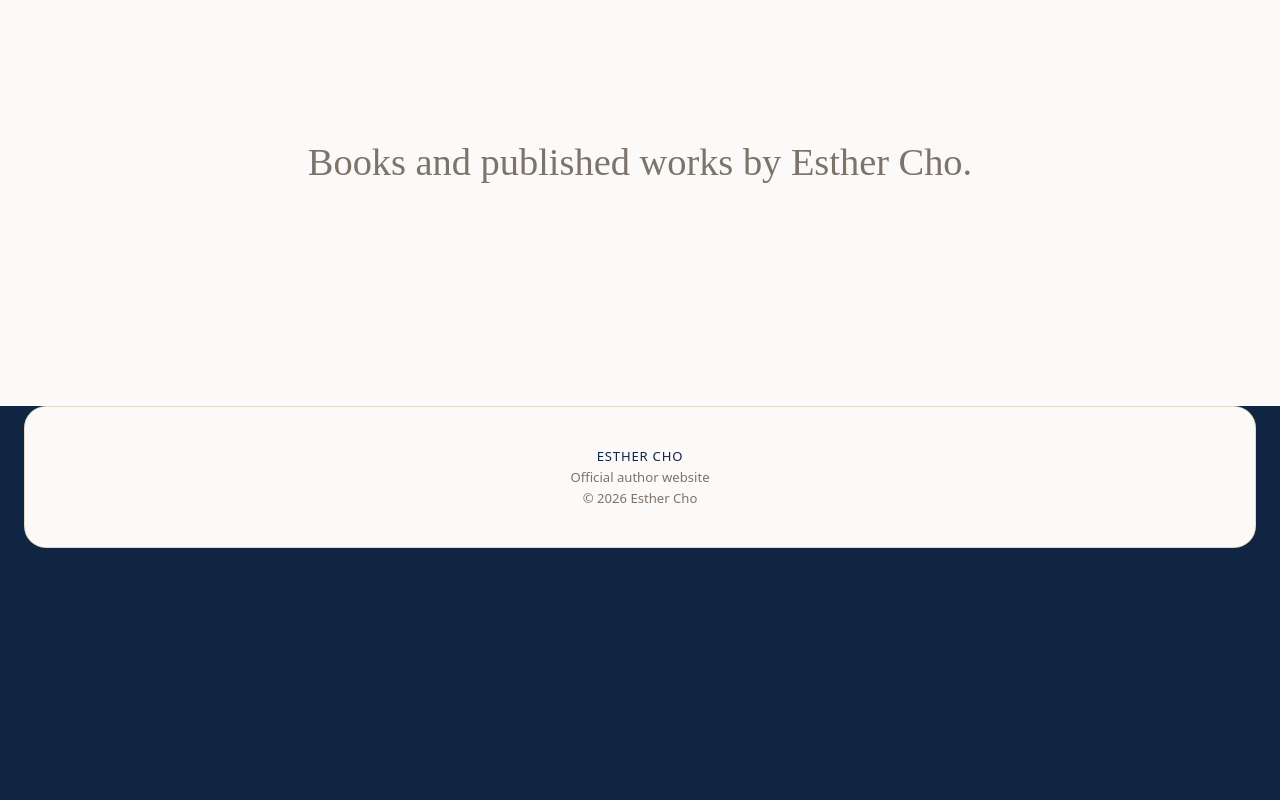
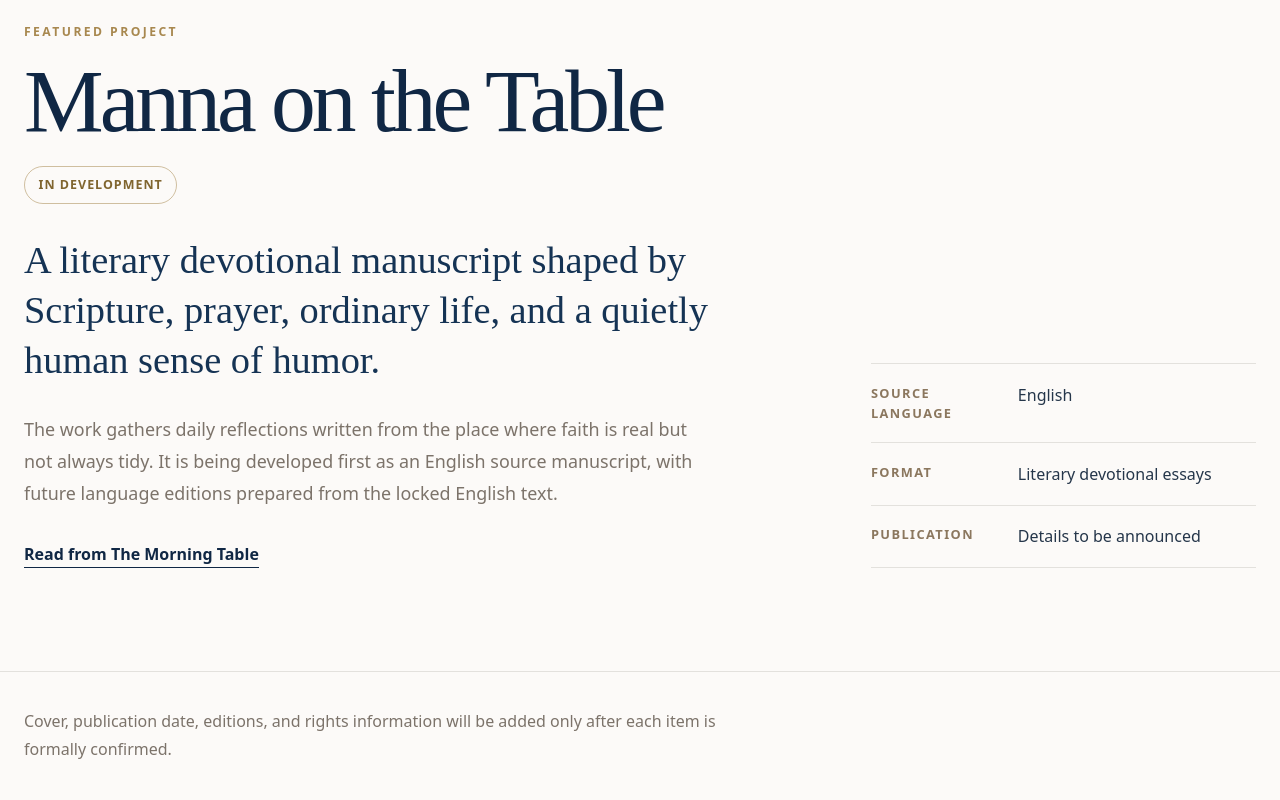
Before and after one commit to k-mama/esthercho, a Next.js app: page /books in a window 1280 px wide. Shown: the part 880-1680 px from the top of the page. Before the commit the page ends 1452 px from the top, so only its background shows below. Built offline with nearby package versions, Linux system fonts and the light colour scheme.

Commit message:
feat: centralize author facts and complete books pages

```diff
--- /dev/null
+++ b/src/app/books/books.module.css
@@ -0,0 +1,141 @@
+.booksPage {
+  background: var(--paper);
+  color: var(--ink);
+}
+
+.projectSection {
+  padding: clamp(4.5rem, 8vw, 8rem) 0;
+}
+
+.projectGrid {
+  display: grid;
+  gap: 2.5rem;
+}
+
+.projectCopy {
+  max-width: 760px;
+}
+
+.eyebrow {
+  margin: 0 0 1.1rem;
+  color: #a8884f;
+  font-family: var(--font-interface);
+  font-size: 0.76rem;
+  font-weight: 700;
+  letter-spacing: 0.2em;
+  text-transform: uppercase;
+}
+
+.title {
+  margin: 0;
+  color: #102744;
+  font-family: var(--font-editorial);
+  font-size: clamp(3rem, 7vw, 6.5rem);
+  font-weight: 400;
+  line-height: 0.94;
+  letter-spacing: -0.045em;
+}
+
+.status {
+  display: inline-flex;
+  margin-top: 1.4rem;
+  border: 1px solid rgba(168, 136, 79, 0.52);
+  border-radius: 999px;
+  padding: 0.5rem 0.85rem;
+  color: #80652f;
+  font-size: 0.78rem;
+  font-weight: 700;
+  letter-spacing: 0.08em;
+  text-transform: uppercase;
+}
+
+.deck {
+  max-width: 710px;
+  margin: 2rem 0 0;
+  color: #153354;
+  font-family: var(--font-editorial);
+  font-size: clamp(1.55rem, 3vw, 2.65rem);
+  line-height: 1.3;
+}
+
+.description {
+  max-width: 680px;
+  margin: 1.7rem 0 0;
+  color: var(--ink-soft);
+  font-size: clamp(1rem, 1.4vw, 1.2rem);
+  line-height: 1.8;
+}
+
+.projectFacts {
+  align-self: end;
+  border-top: 1px solid var(--line);
+  margin: 0;
+}
+
+.fact {
+  display: grid;
+  grid-template-columns: minmax(8rem, 0.55fr) 1fr;
+  gap: 1rem;
+  border-bottom: 1px solid var(--line);
+  padding: 1.15rem 0;
+}
+
+.fact dt {
+  color: #8b775e;
+  font-size: 0.8rem;
+  font-weight: 700;
+  letter-spacing: 0.11em;
+  text-transform: uppercase;
+}
+
+.fact dd {
+  margin: 0;
+  color: #25364a;
+  line-height: 1.55;
+}
+
+.projectLink {
+  display: inline-block;
+  margin-top: 2rem;
+  border-bottom: 1px solid currentColor;
+  color: #102744;
+  font-weight: 700;
+  text-decoration: none;
+}
+
+.projectLink:focus-visible {
+  outline: var(--focus-outline-width) solid var(--focus-outline);
+  outline-offset: 5px;
+}
+
+.note {
+  border-top: 1px solid var(--line);
+  padding: 2.2rem 0 4.5rem;
+  color: var(--ink-soft);
+}
+
+.note p {
+  max-width: 720px;
+  margin: 0;
+  line-height: 1.75;
+}
+
+@media (min-width: 900px) {
+  .projectGrid {
+    grid-template-columns: minmax(0, 1.45fr) minmax(290px, 0.75fr);
+    align-items: start;
+    gap: clamp(4rem, 8vw, 9rem);
+  }
+}
+
+@media (max-width: 640px) {
+  .fact {
+    grid-template-columns: 1fr;
+    gap: 0.35rem;
+  }
+
+  .title {
+    word-break: keep-all;
+    overflow-wrap: normal;
+  }
+}
--- a/src/app/books/page.tsx
+++ b/src/app/books/page.tsx
@@ -1,29 +1,68 @@
 import type { Metadata } from "next";
+import Link from "next/link";
 import { PageCover } from "@/components/page-cover";
+import { featuredBook } from "@/content/books";
+import styles from "./books.module.css";
 
 export const metadata: Metadata = {
   title: "Beyond the Garden",
+  description: "Books and works in progress by Esther Cho.",
 };
+
+const facts = [
+  featuredBook.details.language,
+  featuredBook.details.format,
+  featuredBook.details.publication,
+];
 
 export default function BooksPage() {
   return (
-    <main>
+    <main className={styles.booksPage}>
       <PageCover
         eyebrow="BOOKS"
         title="Beyond the Garden"
-        description="Books and published works by Esther Cho."
+        description="Books and works in progress by Esther Cho."
         image="/media/covers/books-cover.jpg"
         mobileImage="/media/covers/books-cover-mobile.jpg"
-        alt="A watercolor-style scene of a woman reading at a table with a book, cup, and orchid"
+        alt="A watercolor style scene of a woman reading at a table with a book, cup, and orchid"
         objectPosition="center center"
         mobileObjectPosition="34% center"
         align="right"
         shade="soft"
       />
 
-      <section className="page-cover-followup">
-        <div className="container page-cover-followup-inner">
-          <p>Books and published works by Esther Cho.</p>
+      <section className={styles.projectSection}>
+        <div className={`container ${styles.projectGrid}`}>
+          <div className={styles.projectCopy}>
+            <p className={styles.eyebrow}>{featuredBook.eyebrow.en}</p>
+            <h2 className={styles.title}>{featuredBook.title}</h2>
+            <span className={styles.status}>{featuredBook.status.en}</span>
+            <p className={styles.deck}>{featuredBook.deck.en}</p>
+            <p className={styles.description}>
+              {featuredBook.description.en}
+            </p>
+            <Link className={styles.projectLink} href="/notes/">
+              Read from The Morning Table
+            </Link>
+          </div>
+
+          <dl className={styles.projectFacts}>
+            {facts.map((item) => (
+              <div className={styles.fact} key={item.label.en}>
+                <dt>{item.label.en}</dt>
+                <dd>{item.value.en}</dd>
+              </div>
+            ))}
+          </dl>
+        </div>
+      </section>
+
+      <section className={styles.note}>
+        <div className="container">
+          <p>
+            Cover, publication date, editions, and rights information will be
+            added only after each item is formally confirmed.
+          </p>
         </div>
       </section>
     </main>
--- /dev/null
+++ b/src/content/books.ts
@@ -0,0 +1,52 @@
+export const featuredBook = {
+  slug: "manna-on-the-table",
+  title: "Manna on the Table",
+  status: {
+    en: "In development",
+    ko: "출간 준비 중",
+  },
+  eyebrow: {
+    en: "FEATURED PROJECT",
+    ko: "대표 출간 프로젝트",
+  },
+  deck: {
+    en: "A literary devotional manuscript shaped by Scripture, prayer, ordinary life, and a quietly human sense of humor.",
+    ko: "말씀과 기도, 평범한 일상과 사람다운 웃음에서 태어난 문학적 묵상 원고입니다.",
+  },
+  description: {
+    en: "The work gathers daily reflections written from the place where faith is real but not always tidy. It is being developed first as an English source manuscript, with future language editions prepared from the locked English text.",
+    ko: "신앙은 분명하지만 마음은 늘 정돈되어 있지 않은 자리에서 써 내려간 매일의 묵상을 모읍니다. 영어 기준 원고를 먼저 완성한 뒤, 잠금된 영문을 바탕으로 여러 언어판을 준비합니다.",
+  },
+  details: {
+    language: {
+      label: {
+        en: "Source language",
+        ko: "기준 언어",
+      },
+      value: {
+        en: "English",
+        ko: "영어",
+      },
+    },
+    format: {
+      label: {
+        en: "Format",
+        ko: "형식",
+      },
+      value: {
+        en: "Literary devotional essays",
+        ko: "문학적 묵상 에세이",
+      },
+    },
+    publication: {
+      label: {
+        en: "Publication",
+        ko: "출간",
+      },
+      value: {
+        en: "Details to be announced",
+        ko: "추후 공개",
+      },
+    },
+  },
+} as const;
```
Also changed, not shown: src/app/about/page.tsx (+28 -39 lines), src/app/ko/about/page.tsx (+6 -4 lines), src/app/ko/books/page.tsx (+45 -5 lines), src/content/author-profile.ts (added, +43 -0 lines), README_NEXT_WORKFLOW.txt (added), 1 other file (tests, documents, lock files or other folders).
